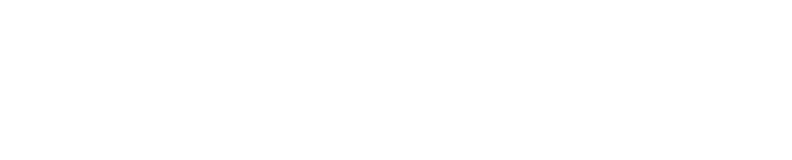
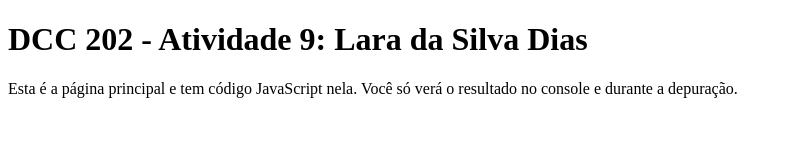
Before and after one commit to ufjf-dcc202/ufjf-dcc202-2023-3-a-atv9-Lara-Dias, a website: page index.html in a window 1280 px wide. Shown: the whole page, without its empty margins (0-792 px from the left). Drawn offline with Linux system fonts and the light colour scheme.

Commit message:
adiciona main e seu conteúdo ao index.html

```diff
--- a/index.html
+++ b/index.html
@@ -6,6 +6,9 @@
     <title>DCC 202 - Atividade 9: Lara da Silva Dias</title>
 </head>
 <body>
-
+    <main>
+        <h1>DCC 202 - Atividade 9: Lara da Silva Dias</h1>
+        <p> Esta é a página principal e tem código JavaScript nela. Você só verá o resultado no console e durante a depuração.</p>
+    </main>
 </body>
 </html>
```
